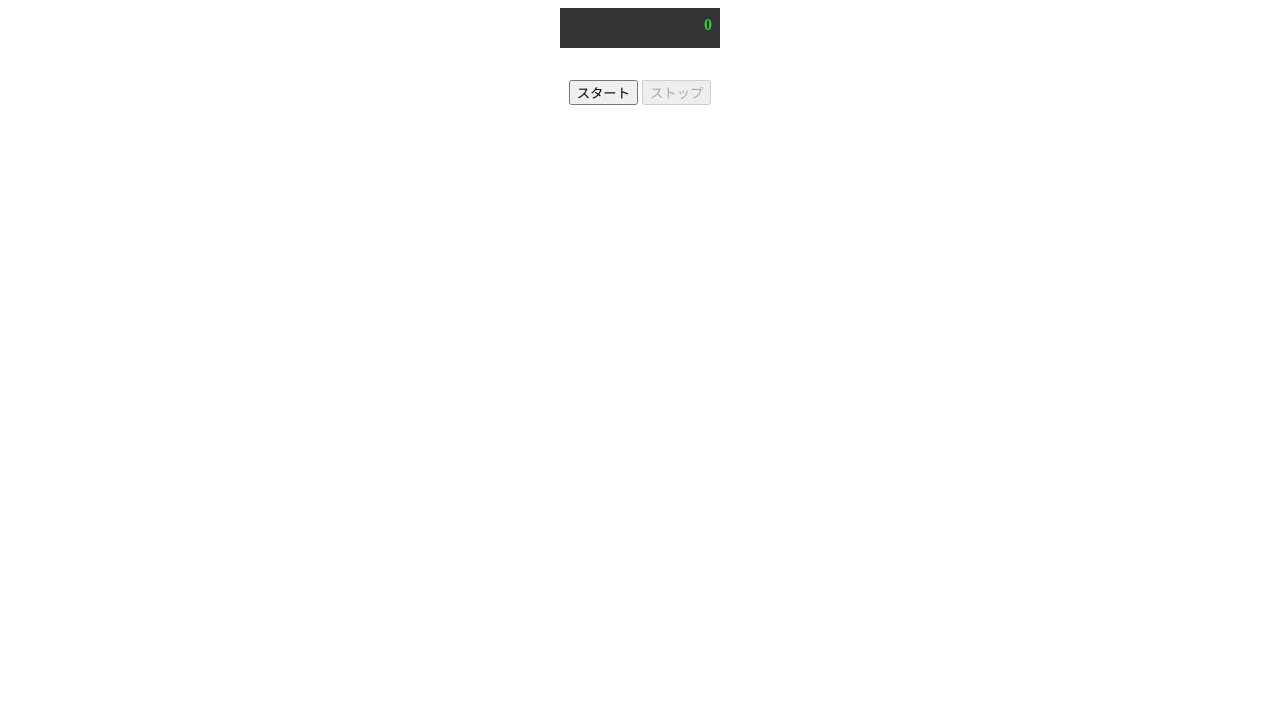
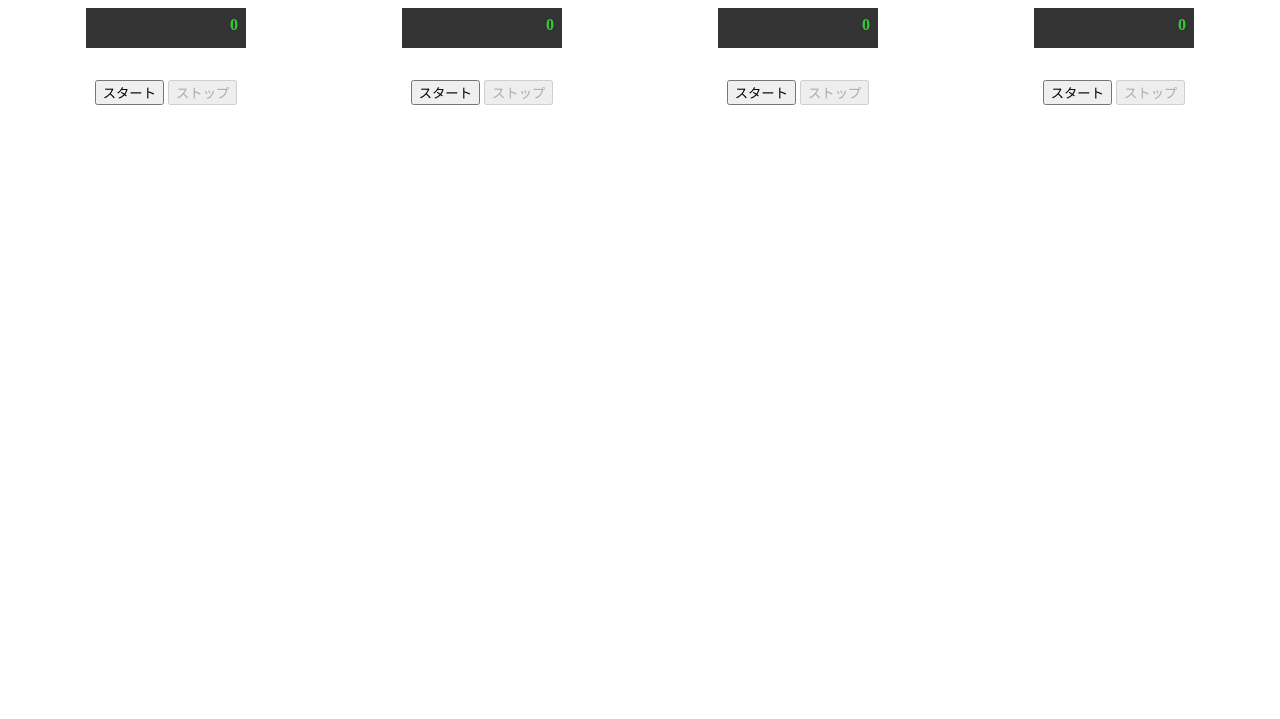
Before and after one commit to aose-yuu/stepup_javascript, a plain HTML site: page 1-5/index.html in a window 1280 px wide. Shown: the part 81-800 px from the top of the page. Drawn offline with Linux system fonts and the light colour scheme.

Commit message:
同じ画面に4つのストップウォッチを表示できるように

```diff
--- a/1-5/css/main.scss
+++ b/1-5/css/main.scss
@@ -2,7 +2,13 @@
   text-align: center;
 }
 
-#stopWatchPanel {
+.flex {
+  display: flex;
+  justify-content: space-evenly;
+  align-items: start;
+}
+
+.stopWatchPanel {
   width: 10em;
   margin: 0 auto;
 
--- a/1-5/index.html
+++ b/1-5/index.html
@@ -8,13 +8,39 @@
   </head>
   <body>
     <h1 class="title">ストップウォッチ</h1>
-    <div id="stopWatchPanel">
-      <div class="display">0</div>
-      <div class="actions">
-        <button class="start-button">スタート</button>
-        <button class="stop-button">ストップ</button>
+    <div class="flex">
+      <div class="stopWatchPanel">
+        <div class="display">0</div>
+        <div class="actions">
+          <button class="start-button">スタート</button>
+          <button class="stop-button">ストップ</button>
+        </div>
+        <div class="log"></div>
       </div>
-      <div class="log"></div>
+      <div class="stopWatchPanel">
+        <div class="display">0</div>
+        <div class="actions">
+          <button class="start-button">スタート</button>
+          <button class="stop-button">ストップ</button>
+        </div>
+        <div class="log"></div>
+      </div>
+      <div class="stopWatchPanel">
+        <div class="display">0</div>
+        <div class="actions">
+          <button class="start-button">スタート</button>
+          <button class="stop-button">ストップ</button>
+        </div>
+        <div class="log"></div>
+      </div>
+      <div class="stopWatchPanel">
+        <div class="display">0</div>
+        <div class="actions">
+          <button class="start-button">スタート</button>
+          <button class="stop-button">ストップ</button>
+        </div>
+        <div class="log"></div>
+      </div>
     </div>
     <script src="./main.js"></script>
   </body>
--- a/1-5/main.js
+++ b/1-5/main.js
@@ -1,4 +1,4 @@
-function stopWatch(options) {
+function stopWatch(i, options) {
   function addMessage(message) {
     var messageElement = document.createElement('div');
     var now = new Date();
@@ -17,32 +17,32 @@ function stopWatch(options) {
   options = options || {};
   var color = options.color || 'lightblue';
   var backgroundColor = options.backgroundColor || 'black';
-  var displayElement = document.getElementsByClassName('display')[0];
+  var displayElement = document.getElementsByClassName('display')[i];
   displayElement.style.color = color;
   displayElement.style.backgroundColor = backgroundColor;
 
-  var logElement = document.querySelector('.log');
+  var logElement = document.querySelectorAll('.log')[i];
   var timer = null;
   var seconds = 0;
 
-  var startButton = document.getElementsByClassName('start-button')[0];
+  var startButton = document.getElementsByClassName('start-button')[i];
   startButton.addEventListener('click', function() {
     startButton.disabled = true;
     stopButton.disabled = false;
     if (timer === null) {
-      console.log('start');
+      console.log(i + ': start');
       timer = setInterval(function() {
         seconds++;
         displayElement.innerText = seconds;
         ramenTimer(seconds);
-        console.log(seconds);
+        console.log(i + ': ' + seconds);
       }, 1000);
 
       addMessage('開始');
     }
   });
 
-  var stopButton = document.getElementsByClassName('stop-button')[0];
+  var stopButton = document.getElementsByClassName('stop-button')[i];
   stopButton.disabled = true;
   stopButton.addEventListener('click', function() {
     startButton.disabled = false;
@@ -61,4 +61,7 @@ var options = {
   color: 'limegreen',
   backgroundColor: '#333'
 };
-stopWatch(options);
+
+for (var i = 0; i < 4; i++) {
+  stopWatch(i, options);
+}
```
Also changed, not shown: 1-5/css/main.css, 1 other file.
